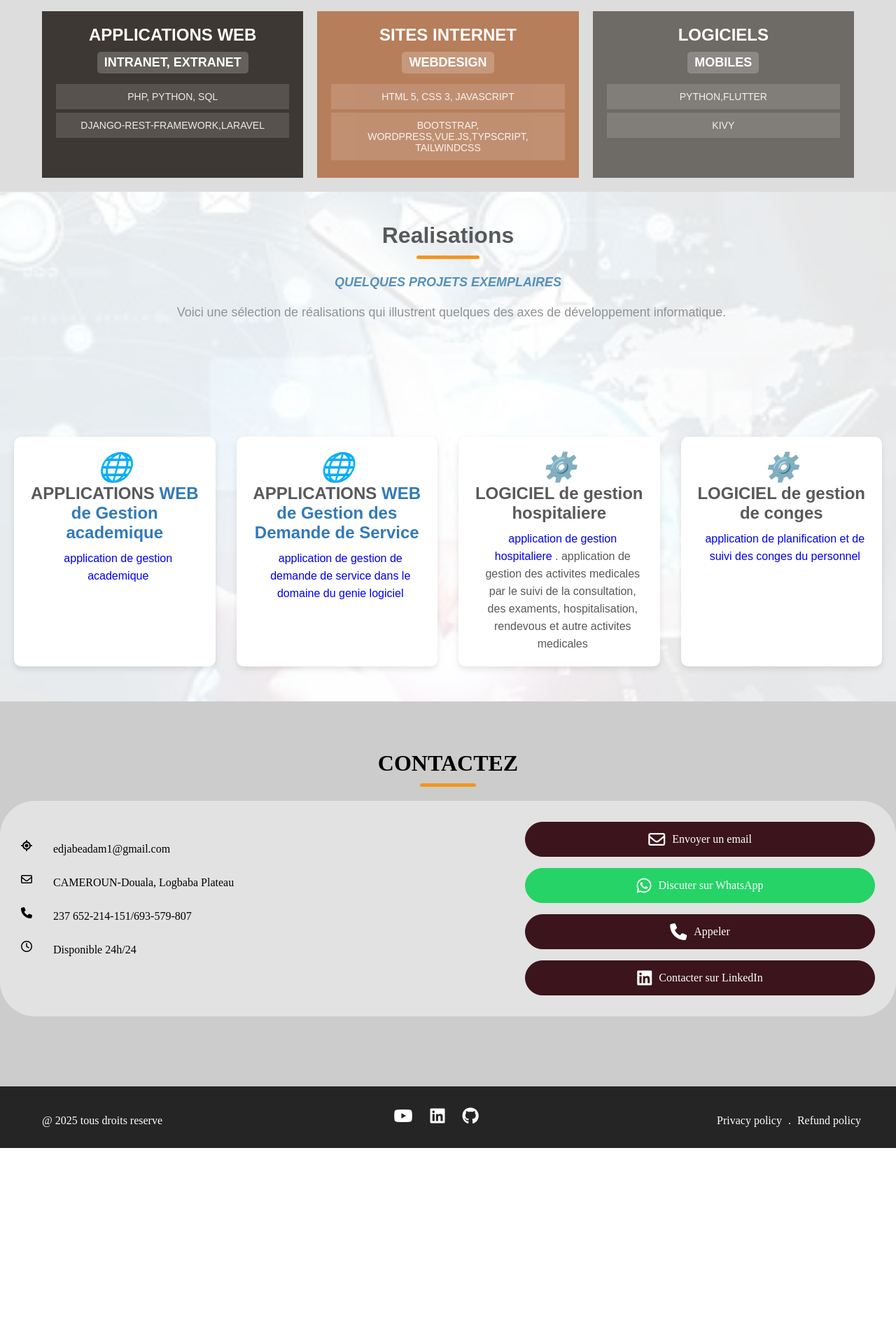
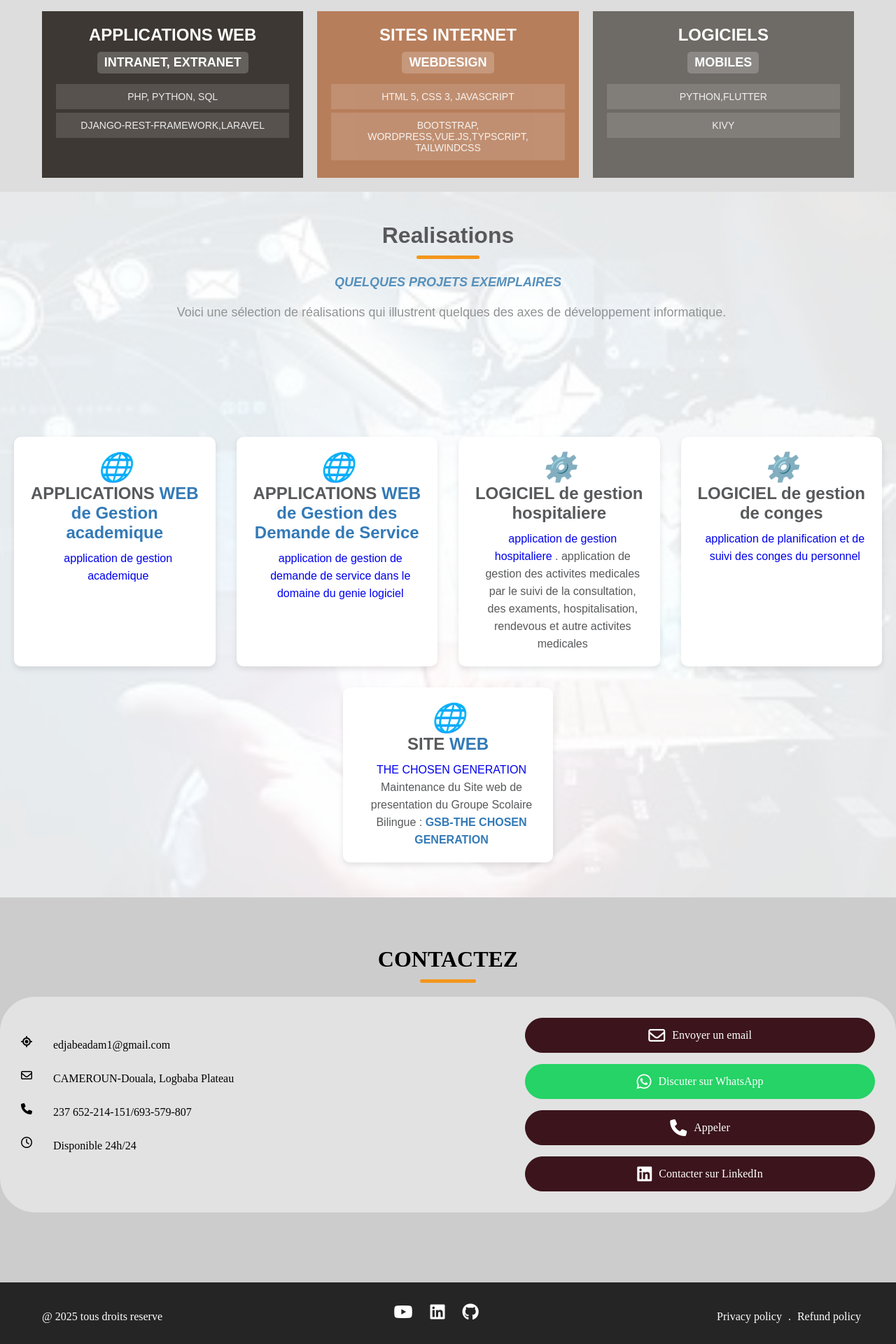
Before and after one commit to Basselte1/portFolio, a Django app: page / in a window 1280 px wide. Shown: the part 2763-4683 px from the top of the page at 70% size. Before the commit the page ends 4403 px from the top, so only its background shows below. Run offline with Django 5.2, Linux system fonts and the light colour scheme; some libraries are stand-ins or nearby versions; some web fonts are replaced.

Commit message:
changer CV et Ajout d'une realisation

```diff
--- a/templates/index.html
+++ b/templates/index.html
@@ -56,7 +56,7 @@
         de tous types allant de la conception à la maintenance </p>
     <div class="buttons">
     <a href="#contact-form" class="contact-us" >Contactez</a>
-    <a href="static/CV_Developpeur logiciel.pdf"  download="CV_Edjabe_Essame_Adam" class="contact-us" >Telecharger mon CV</a>
+    <a href="static/CV_Developeur Logiciel.pdf"  download="CV_Edjabe_Essame_Adam" class="contact-us" >Telecharger mon CV</a>
         <!--a href="#" class="connect">Besoin d'un service</a-->
     </div>
 </section>
@@ -267,6 +267,12 @@
             <h2>LOGICIEL  de gestion de conges</span></h2>
             <p class="style-p"> <a href="https://github.com/Basselte1/SIRH">application de planification et de suivi des conges du personnel </a> </p>
         </div>
+
+        <div class="service-p">
+            <i class="icon">🌐</i>
+            <h2>SITE <span class="blue">WEB </span></h2>
+            <p class="style-p"><a href="https://www.gsb-thechosengeneration.com">THE CHOSEN GENERATION</a> <br> Maintenance du Site web de presentation du Groupe Scolaire Bilingue : <span class="blue"> GSB-THE CHOSEN GENERATION</span></p>
+        </div>
     </section>
 </div>
 
@@ -317,7 +323,7 @@
             </label>
             <button type="submit" class="submit-button">Envoyer</button>
         </form-->
-        <div class="contact-actions">
+        <div id="contact-form" class="contact-actions">
             <a href="mailto:edjabeadam1@gmail.com?subject=Demande%20de%20contact" class="contact-btn">
                 <i class="fa-regular fa-envelope"></i> Envoyer un email
             </a>
```
Also changed, not shown: 2 other files.
